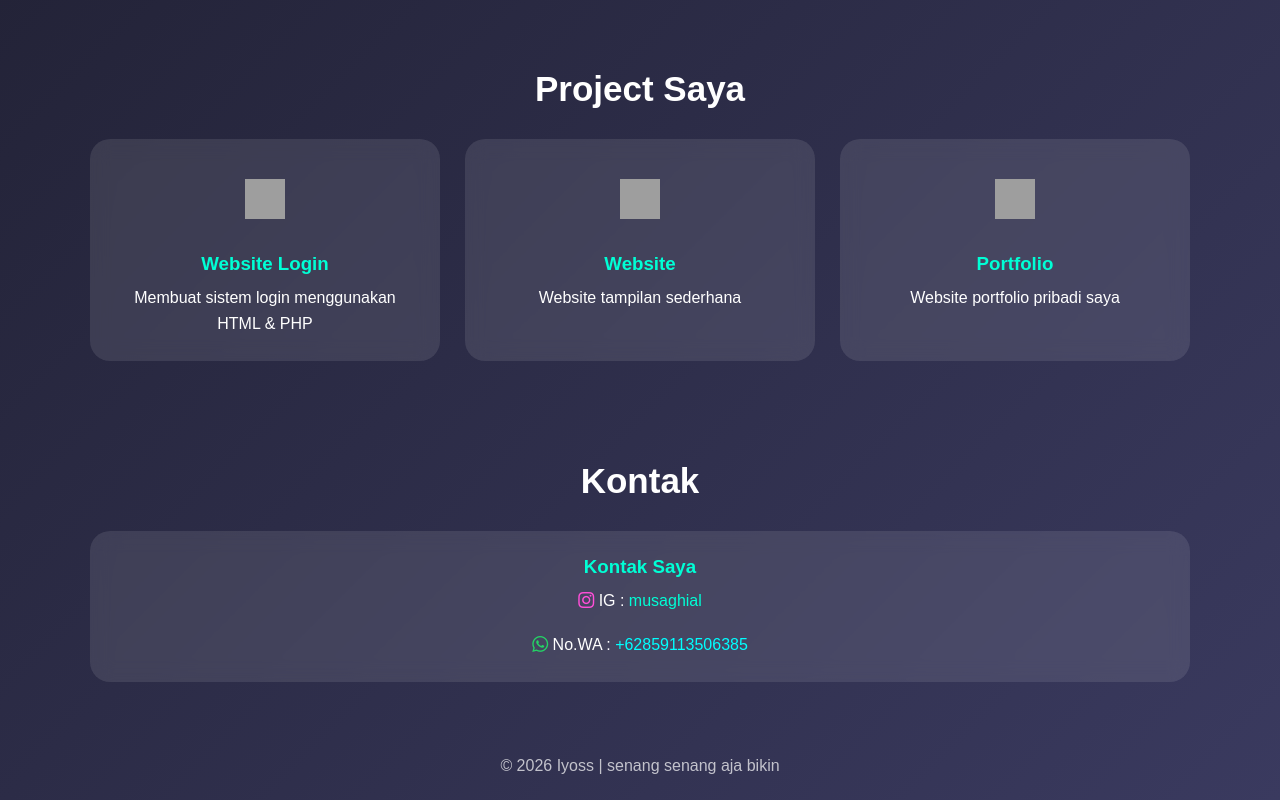
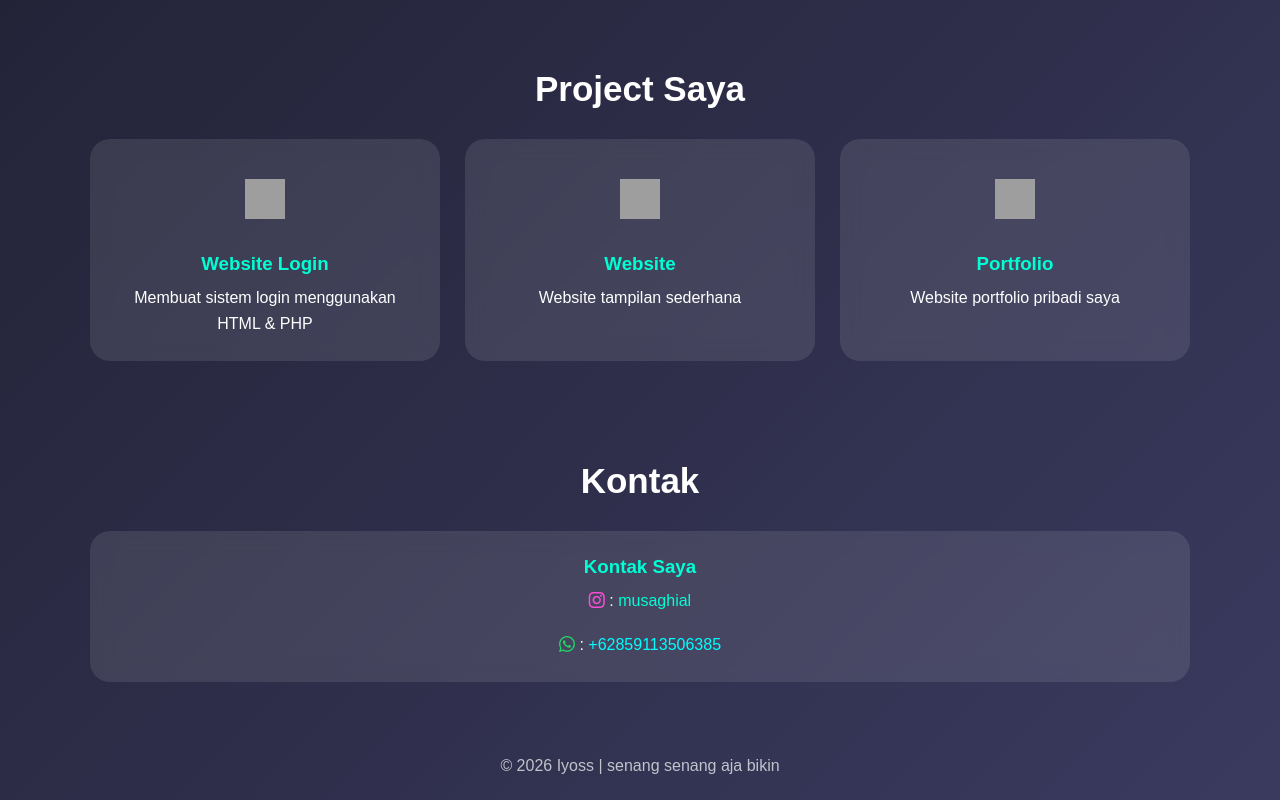
Before and after one commit to sayyidlghzl-ctrl/portofolio, a plain HTML site: page index.html in a window 1280 px wide. Shown: the part 472-1272 px from the top of the page. Drawn offline with nearby package versions, Linux system fonts and the light colour scheme; grey boxes are pictures that could not be loaded.

Commit message:
index.html

```diff
--- a/index.html
+++ b/index.html
@@ -388,7 +388,7 @@
 
             <p class="kontak">
                 <i class="bi bi-instagram"></i>
-                IG :
+                 :
                 <span style="color:#00ffd5;">musaghial</span>
             </p>
 
@@ -396,7 +396,7 @@
 
             <p class="kontak">
                 <i class="bi bi-whatsapp"></i>
-                No.WA :
+                 :
                 <span style="color:aqua;">+62859113506385</span>
             </p>
         </div>
```
